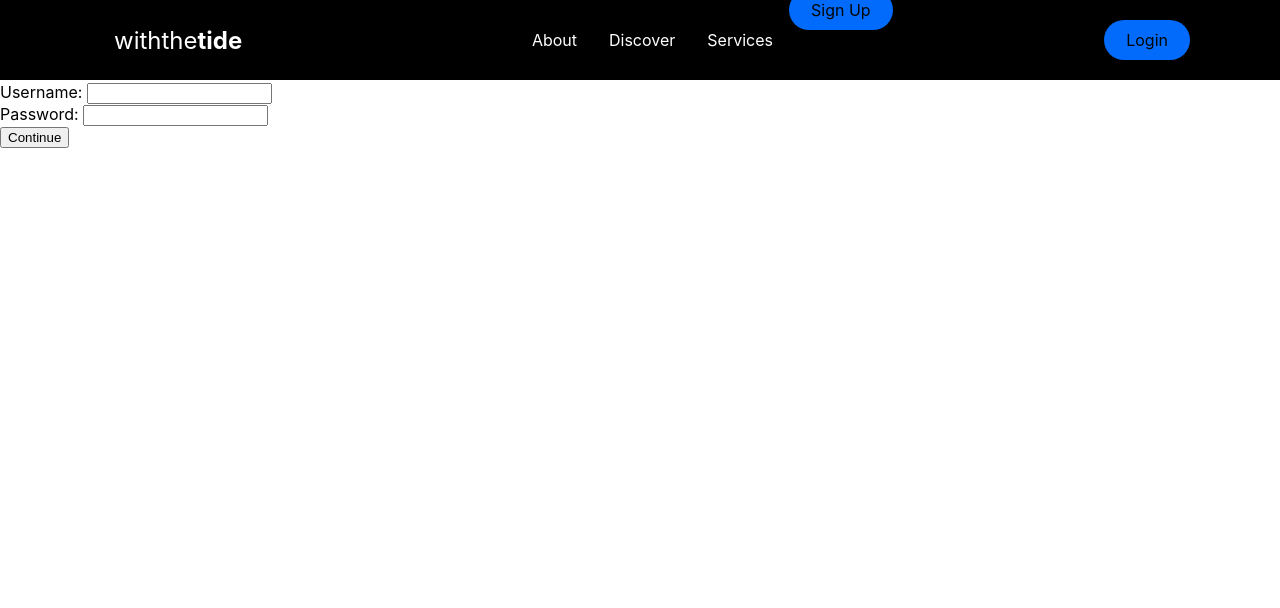
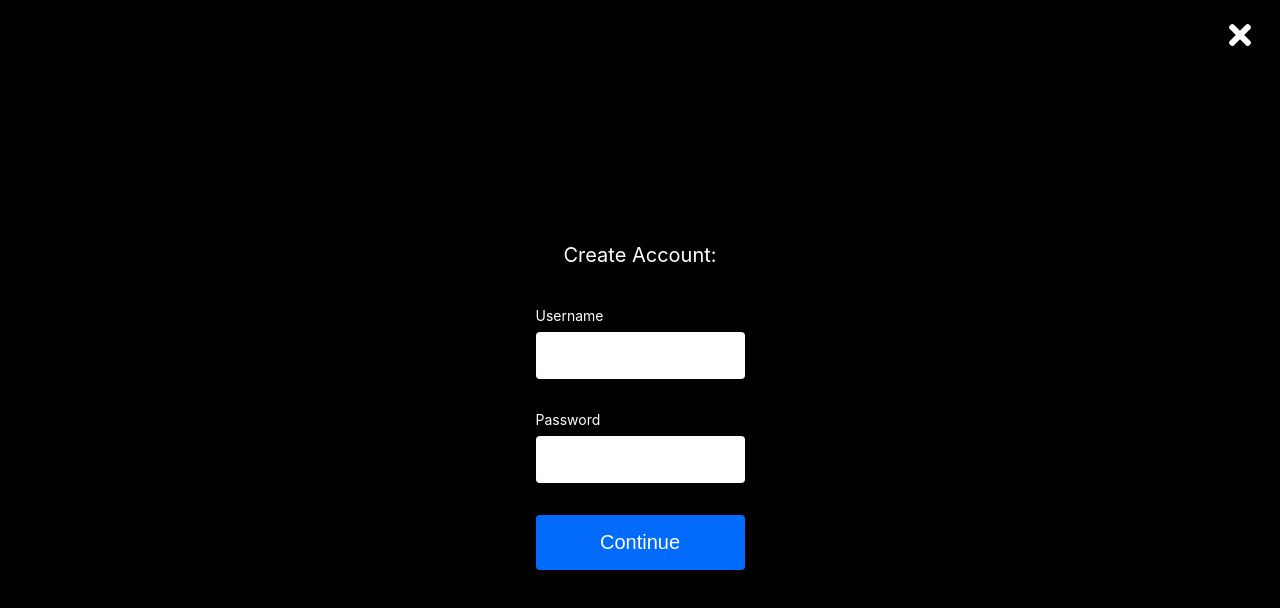
Before and after one commit to dariusVassel/phase-4-frontend-project, a React (Create React App) app: page /signup in a window 1280 px wide. Shown: the top 608 px of the page. Built offline with nearby package versions, Linux system fonts and the light colour scheme.

Commit message:
Setting Sign Up Experience

```diff
--- a/src/components/Authentication/Signup.js
+++ b/src/components/Authentication/Signup.js
@@ -1,6 +1,9 @@
 import React, { useState, useEffect } from 'react'
 import { baseUrl, headers } from '../../Globals'
 import { useNavigate } from 'react-router-dom'
+import { Container, Form, FormContent, FormWrap, Icon, FormH1, FormLabel, FormButton, FormInput, Text, IconWrap, CloseIcon } from './LoginElements'
+import ScrollToTop from '../ScrollToTop'
+
 
 export default function Signup({loginUser, loggedIn}) {
     const [signupInfo, setSignupInfo] = useState(false)
@@ -81,55 +84,59 @@ export default function Signup({loginUser, loggedIn}) {
     }
 
     return (
-    <div>
-        <h1>Create Account:</h1>
-        <form onSubmit = {handleSubmit}>
-            {!signupInfo ?
-            <div>
-            <div>
-                <label htmlFor='username'>Username: </label>
-                <input type="text"  value={userData.username} name="username" id="username" onChange={handleUserData}></input>
-            </div>
-            <div>
-                <label htmlFor='password ' >Password: </label>
-                <input type="password" value={userData.password} name="password" id="password" onChange={handleUserData}></input>
-            </div>
-            </div>
-            :
-            <div>
-            <div>
-                <label htmlFor='first_name' >First Name: </label>
-                <input type="text" value={userData.first_name} name="first_name" id="first_name" onChange={handleUserData}></input>
-            </div>
-            <div>
-                <label htmlFor='last_name' >Last Name: </label>
-                <input type="text" value={userData.last_name} name="last_name" id="last_name" onChange={handleUserData}></input>
-            </div>
-            <div>
-                <label htmlFor='bio'>Bio: </label>
-                <input type="text" value={userData.bio} name="bio" id="bio" onChange={handleUserData}></input>
-            </div>
-            <div>
-                <label htmlFor='phone'>Phone Number: </label>
-                <input type="text" value={userData.phone} name="phone" id="phone" onChange={handleUserData}></input>
-            </div>
-            <div>
-                <label htmlFor='email'>Email: </label>
-                <input type="text" value={userData.email} name="email" id="email" onChange={handleUserData}></input>
-            </div>
-            <div>
-                <label htmlFor='country'>Country: </label>
-                <input type="text" value={userData.country} name="country" id="country" onChange={handleUserData}></input>
-            </div>
-            <div>
-                <label htmlFor='image_url'>Profile Picture: </label>
-                <input type="text" value={userData.country} name="image_url" id="image_url" onChange={handleUserData}></input>
-            </div>
-            <input type="submit" value="Create Account" ></input>
-            </div>
-        }
-        </form>
-        {!signupInfo?<button onClick ={toggleForm}>Continue</button>:<button onClick ={toggleForm}>Back</button>}
-    </div>
+        <>
+            <ScrollToTop/>
+            <Container>
+                <IconWrap to="/">
+                    <CloseIcon/>
+                </IconWrap>
+                <FormWrap>
+                <FormContent>
+                    <Form onSubmit = {handleSubmit}>
+                        <FormH1>
+                            Create Account:
+                        </FormH1>
+                        {!signupInfo ?
+                        <>
+                            <FormLabel htmlFor='username'>Username</FormLabel>
+                            <FormInput  required type="text"  value={userData.username} name="username" id="username" onChange={handleUserData}/>
+
+                            <FormLabel htmlFor='password'>Password</FormLabel>
+                            <FormInput  required type="password"  value={userData.password} name="password" id="password" onChange={handleUserData}/>
+                        </>
+                        :
+                        <div>
+
+                            <FormLabel htmlFor='first_name' >First Name: </FormLabel>
+                            <FormInput type="text" value={userData.first_name} name="first_name" id="first_name" onChange={handleUserData}></FormInput>
+
+                            <FormLabel htmlFor='last_name' >Last Name: </FormLabel>
+                            <FormInput type="text" value={userData.last_name} name="last_name" id="last_name" onChange={handleUserData}></FormInput>
+
+                            <FormLabel htmlFor='bio'>Bio: </FormLabel>
+                            <FormInput type="text" value={userData.bio} name="bio" id="bio" onChange={handleUserData}></FormInput>
+
+                            <FormLabel htmlFor='phone'>Phone Number: </FormLabel>
+                            <FormInput type="text" value={userData.phone} name="phone" id="phone" onChange={handleUserData}></FormInput>
+
+                            <FormLabel htmlFor='email'>Email: </FormLabel>
+                            <FormInput type="text" value={userData.email} name="email" id="email" onChange={handleUserData}></FormInput>
+
+                            <FormLabel htmlFor='country'>Country: </FormLabel>
+                            <FormInput type="text" value={userData.country} name="country" id="country" onChange={handleUserData}></FormInput>
+
+                            <FormLabel htmlFor='image_url'>Profile Picture: </FormLabel>
+                            <FormInput type="text" value={userData.country} name="image_url" id="image_url" onChange={handleUserData}></FormInput>
+
+                            <FormButton type="submit" value="Create Account" ></FormButton>
+                        </div>
+                        }
+
+                        {!signupInfo?<FormButton onClick ={toggleForm}>Continue</FormButton>:<FormButton onClick ={toggleForm}>Back</FormButton>}
+                        </Form>
+                    </FormContent>
+                </FormWrap>
+            </Container>
+        </>
   )
 }
--- a/src/components/Navigation/Navbar.js
+++ b/src/components/Navigation/Navbar.js
@@ -65,11 +65,9 @@ export default function Navbar({loggedIn, logOutUser, currentUser, handleGetProd
               <NavItem>
                 <NavLinks to="services" smooth={true} duration={500} spy={true} exact='true' offset={-80}>Services</NavLinks>
               </NavItem>
-              <NavItem>
-                <NavBtnLink to="/signup" smooth={true} duration={500} spy={true} exact='true' offset={-80}>Sign Up</NavBtnLink>
-              </NavItem>
             </NavMenu>
             <NavBtn>
+              <NavBtnLink to='/signup' >Sign Up</NavBtnLink>
               <NavBtnLink to='/login'>Login</NavBtnLink>
             </NavBtn>
             </>
--- a/src/components/Navigation/NavbarElements.js
+++ b/src/components/Navigation/NavbarElements.js
@@ -113,6 +113,7 @@ cursor: pointer;
 export const NavBtn = styled.nav`
 display: flex;
 align-items: center;
+margin-right: 20px;
 
 @media screen and (max-width: 768px){
     display: none;
@@ -120,6 +121,8 @@ align-items: center;
 `
 
 export const NavBtnLink= styled(Link)`
+
+
 border-radius: 50px;
 background: #026BFB;
 white-space: nowrap;
@@ -132,6 +135,7 @@ cursor: pointer;
 transition: all 0.2s ease-in-out;
 text-decoration: none;
 
+
 &:hover {
     transition: all 0.2s ease-in-out;
     background: #fff;
```
Also changed, not shown: src/components/Authentication/SignupElements.js (added, +127 -0 lines), src/components/Authentication/Login.js (line endings or trailing spaces).
